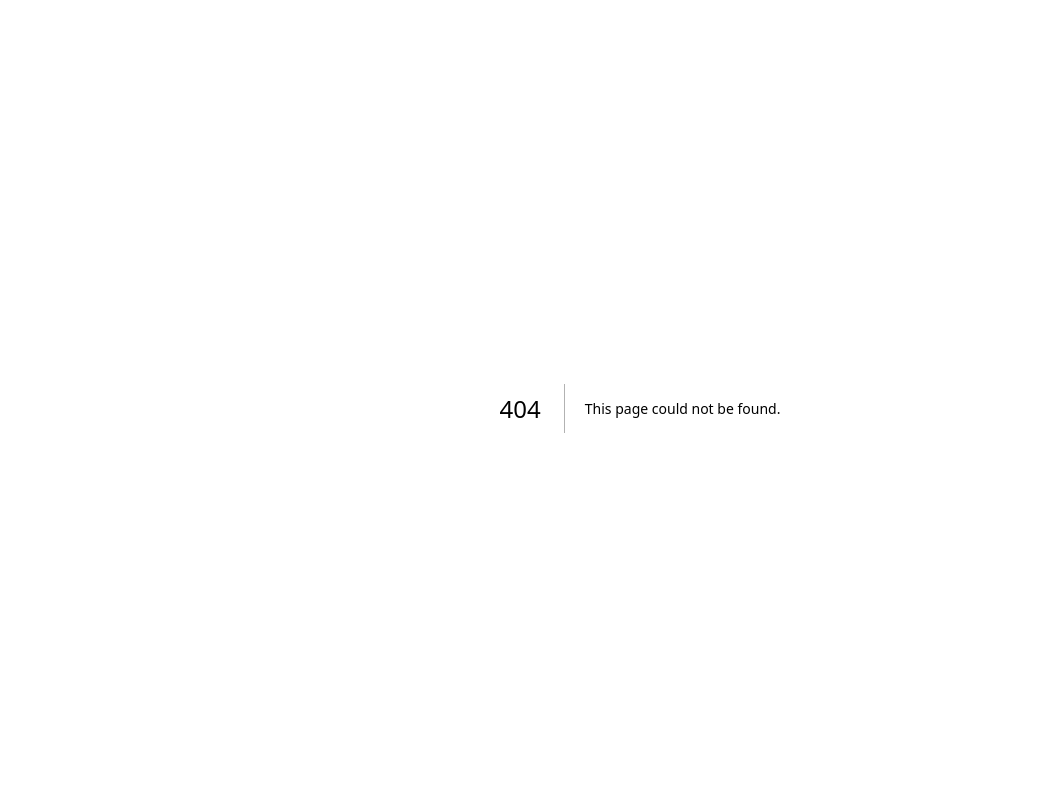
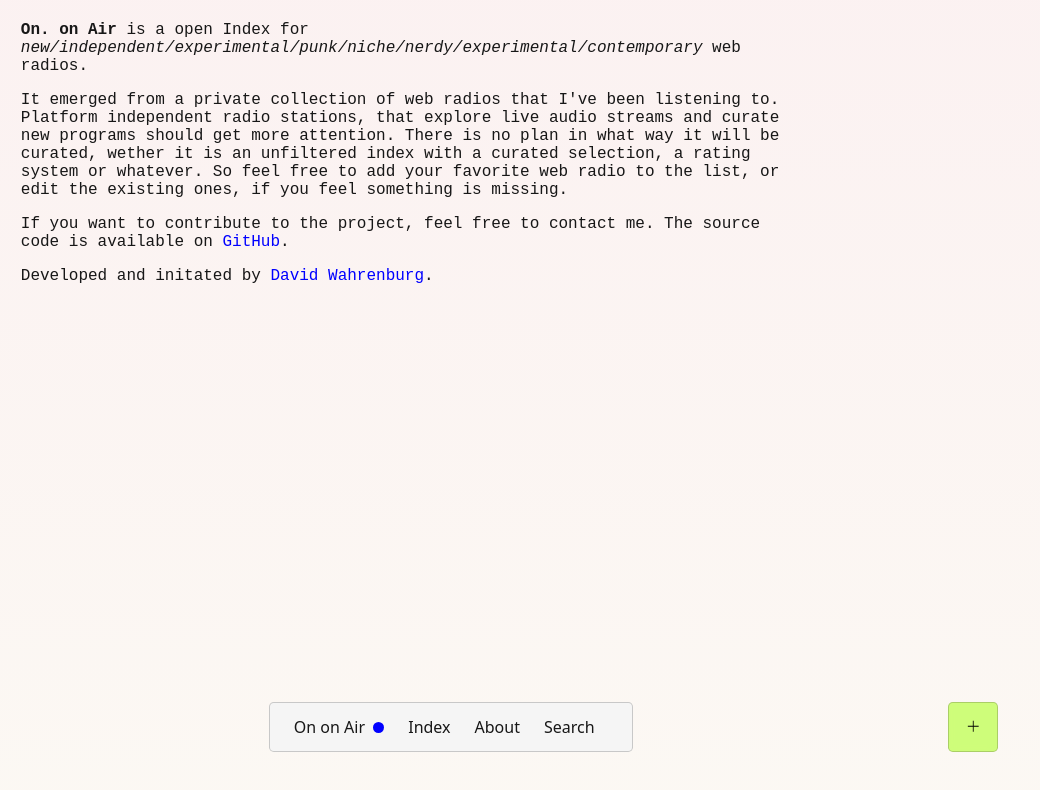
Before and after one commit to schnavy/on-on-air, a Next.js app: page /about in a window 1280 px wide. Before the commit this address had no page. Shown: the top 790 px of the page, without its empty margins (0-1040 px from the left). Built offline with nearby package versions, Linux system fonts and the light colour scheme.

Commit message:
add about, styling

```diff
--- a/package.json
+++ b/package.json
@@ -14,6 +14,7 @@
     "@auth/prisma-adapter": "^2.7.2",
     "@prisma/client": "^5.21.1",
     "eslint-plugin-react": "^7.37.2",
+    "marked": "^14.1.3",
     "next": "15.0.1",
     "next-auth": "^5.0.0-beta.25",
     "nodemailer": "^6.9.15",
--- /dev/null
+++ b/public/static-content/about.md
@@ -0,0 +1,15 @@
+**On. on Air** is a open Index for _new/independent/experimental/punk/niche/nerdy/experimental/contemporary_ web radios.
+
+
+It emerged from a private collection of web radios that I've been listening to.
+Platform independent radio stations, that explore live audio streams and curate new programs should get more attention.
+There is no plan in what way it will be curated, wether it is an unfiltered index with a curated selection, a rating
+system or whatever.
+So feel free to add your favorite web radio to the list, or edit the existing ones, if you feel something is missing.
+
+
+If you want to contribute to the project, feel free to contact me. The source code is available
+on [GitHub](https://www.github.com/schnavy/on-on-air).
+
+
+Developed and initated by [David Wahrenburg](https://davidwahrenburg.de).
--- /dev/null
+++ b/src/app/about/about.module.scss
@@ -0,0 +1,4 @@
+.aboutPage{
+  padding: var(--spacing-md);
+  max-width: 50rem;
+}
--- /dev/null
+++ b/src/app/about/page.tsx
@@ -0,0 +1,19 @@
+import React from "react";
+import fs from "fs/promises";
+import path from "path";
+import { marked } from "marked";
+import styles from "./about.module.scss";
+
+const About: React.FC = async () => {
+    const filePath = path.join(process.cwd(), "public/static-content/about.md");
+    const markdown = await fs.readFile(filePath, "utf8");
+    const aboutHTML = marked(markdown);
+
+    return (
+        <div className={styles.aboutPage}>
+                <div dangerouslySetInnerHTML={{ __html: aboutHTML }} />
+        </div>
+    );
+};
+
+export default About;
--- a/src/app/globals.scss
+++ b/src/app/globals.scss
@@ -1,26 +1,30 @@
 :root {
   --background: #ffffff;
-  --background-gradient: linear-gradient(180deg, rgba(247, 238, 226, 0.3), rgba(236, 187, 187, 0.3));
+  --background-light: #f5f5f5;
+  --background-gradient: linear-gradient(0deg, rgba(247, 238, 226, 0.4), rgba(236, 187, 187, 0.2));
   --foreground: #171717;
+  --foreground-light: #141415;
   --muted-color: rgba(23, 23, 23, 0.2);
   --muted-text-color: rgba(23, 23, 23, 0.4);
-  --border-radius: 4px;
+
+  --border-radius: .3rem;
+  --spacing-xs: 0.5rem;
   --spacing-sm: 0.5rem;
   --spacing-md: 0.8rem;
   --spacing-lg: 1.5rem;
   --spacing-xl: 3rem;
   --padding-item: 0.1rem 0.3rem;
-  --gap-small: 0.2rem;
 }
 
 @media (prefers-color-scheme: dark) {
   :root {
     --background: #0a0a0a;
+    --background-light: #242426;
     --background-gradient: var(--background);
     --foreground: #ededed;
+    --foreground-light: #eaeaea;
     --muted-color: rgba(237, 237, 237, 0.4);
     --muted-text-color: rgba(237, 237, 237, 0.5);
-
   }
 }
 
@@ -47,8 +51,12 @@ body {
 }
 
 a {
-  color: inherit;
+  color: blue;
   text-decoration: none;
+}
+
+p {
+  margin-bottom: 1rem;
 }
 
 .clickable {
@@ -62,5 +70,5 @@ a {
 }
 
 .loading {
-  visibility: hidden;
+  opacity: 0;
 }
--- a/src/app/layout.tsx
+++ b/src/app/layout.tsx
@@ -1,5 +1,8 @@
 import type {Metadata} from "next";
 import "./globals.scss";
+import FloatingMenu from "@/components/FloatingMenu/FloatingMenu";
+import SubmissionForm from "@/components/SubmissionForm/SubmissionForm";
+import React from "react";
 
 export const metadata: Metadata = {
     title: "On on Air",
@@ -14,7 +17,11 @@ export default function RootLayout({
     return (
         <html lang="en">
         <body>
-        {children}
+        <main>
+            {children}
+        </main>
+        <FloatingMenu/>
+        <SubmissionForm/>
         </body>
         </html>
     );
--- a/src/app/page.tsx
+++ b/src/app/page.tsx
@@ -1,7 +1,5 @@
-import SubmissionForm from "../components/SubmissionForm/SubmissionForm";
 import React from "react";
 import RadioTable from "@/components/RadioTable/RadioTable";
-import FloatingMenu from "../components/FloatingMenu/FloatingMenu";
 
 const Home: React.FC = async () => {
     const radiosResponse = await fetch(process.env.BASE_URL + "/api/get-radios-with-relations");
@@ -13,10 +11,6 @@ const Home: React.FC = async () => {
                 <div>
                     <RadioTable radios={radios}/>
                 </div>
-                <br/>
-                <FloatingMenu/>
-                <SubmissionForm/>
-                <br/>
             </main>
         </div>
     );
--- a/src/components/FloatingMenu/FloatingMenu.module.scss
+++ b/src/components/FloatingMenu/FloatingMenu.module.scss
@@ -4,7 +4,8 @@
   bottom: var(--spacing-xl);
   border-radius: var(--border-radius);
   left: 10vw;
-  background-color: white;
+  background-color: var(--background-light);
+  color: var(--foreground);
   height: var(--spacing-xl);
   border: 1px groove var(--muted-color);
 
@@ -13,8 +14,13 @@
   flex-direction: row;
   gap: var(--spacing-lg);
   align-items: center;
+  transition: opacity 200ms ease;
 
-  .circle{
+  a {
+    color: var(--foreground);
+  }
+
+  .circle {
     display: inline-block;
     width: .7rem;
     height: .7rem;
@@ -23,4 +29,44 @@
     margin-left: var(--spacing-sm);
   }
 
+
+  .searchContainer {
+    display: flex;
+    align-items: center;
+
+    #search-clear {
+      display: none;
+    }
+
+    input[type="search"] {
+      appearance: none;
+      all: unset;
+      width: 4rem;
+      transition: width 0.2s ease;
+
+      &::placeholder {
+        color: var(--foreground);
+        opacity: 1;
+      }
+
+      &:focus {
+        width: 20rem;
+
+        &::placeholder {
+          opacity: .3;
+        }
+      }
+    }
+
+    input[type="search"]::-webkit-search-decoration,
+    input[type="search"]::-webkit-search-cancel-button,
+    input[type="search"]::-webkit-search-results-button,
+    input[type="search"]::-webkit-search-results-decoration {
+      -webkit-appearance: none;
+    }
+  }
+
+  .clearIcon {
+    cursor: pointer;
+  }
 }
--- a/src/components/FloatingMenu/FloatingMenu.tsx
+++ b/src/components/FloatingMenu/FloatingMenu.tsx
@@ -2,39 +2,53 @@
 
 import {useEffect, useState} from 'react';
 import styles from './FloatingMenu.module.scss';
+import Link from "next/link";
+import {VscClose} from "react-icons/vsc";
 
 const FloatingMenu = () => {
-    // Generate a random left position between 0 and 50vw
-    const [leftPosition, setLeftPosition] = useState('10vw'); // Initial default position
+    const [leftPosition, setLeftPosition] = useState('10vw');
     const [loading, setLoading] = useState(true);
+    const [searchText, setSearchText] = useState('');
 
     useEffect(() => {
-        const randomLeft = Math.floor(Math.random() * 50); // Generate a random value between 0 and 50
+        const randomLeft = Math.floor(Math.random() * 30);
         setLeftPosition(`${randomLeft}vw`);
         setLoading(false);
     }, []);
+
+    const handleClearSearch = () => {
+        setSearchText('');
+    };
 
     return (
         <nav className={styles.floatingNav + " " + (loading ? "loading" : "loaded")}
              style={{left: leftPosition}}>
             <div>
-                <a href="" className={styles.link}>
+                <Link href="/" className={styles.link}>
                     On on Air<span className={styles.circle}></span>
-                </a>
+                </Link>
             </div>
             <div>
-                <a href="" className={styles.link}>
+                <Link href="/" className={styles.link}>
                     Index
-                </a>
+                </Link>
             </div>
             <div>
-                <a href="" className={styles.link}>
+                <Link href="/about" className={styles.link}>
                     About
-                </a>
+                </Link>
             </div>
-            <div>
-                <input type={"search"} className={styles.search} placeholder={"Search"}>
-                </input>
+            <div className={styles.searchContainer}>
+                <input
+                    type="search"
+                    className={styles.search}
+                    placeholder="Search"
+                    value={searchText}
+                    onChange={(e) => setSearchText(e.target.value)}
+                />
+                {searchText && (
+                    <VscClose className={styles.clearIcon} onClick={handleClearSearch}/>
+                )}
             </div>
         </nav>
     );
--- a/src/components/RadioTable/RadioTable.module.scss
+++ b/src/components/RadioTable/RadioTable.module.scss
@@ -22,9 +22,10 @@
           flex-wrap: wrap;
           justify-content: flex-start;
           align-items: center;
-          gap: var(--gap-small);
+          gap: var(--spacing-xs);
 
           .genreItem, .tagItem {
+            font-size: .875rem;
             padding: var(--padding-item);
             background-color: rgba(var(--tagBGColor), 0.3); /* 50% opacity */
             transition: background-color 0.1s ease;
--- a/src/components/SubmissionForm/SubmissionForm.module.scss
+++ b/src/components/SubmissionForm/SubmissionForm.module.scss
@@ -1,22 +1,34 @@
-.addBottonContainer {
+.addButtonContainer {
   position: fixed;
   bottom: var(--spacing-xl);
   border-radius: var(--border-radius);
   right: 10vw;
-  background-color: #BBFF46;
+  backdrop-filter: blur(5px);
+  background-color: rgba(187, 255, 70, .7);
   border: 1px groove var(--muted-color);
+  color: black;
+  transition: opacity 200ms ease;
 
-
-  .addBotton {
+  .addButton {
     appearance: none;
     width: var(--spacing-xl);
     height: var(--spacing-xl);
     border: none;
-    background-color: #BBFF46;
     border-radius: var(--border-radius);
     display: flex;
     align-items: center;
+    background-color: transparent;
     justify-content: center;
     cursor: pointer;
+    color: black;
+
+    &:hover {
+      background-color: rgba(187, 255, 70, 1);
+    }
+  }
+
+  .open {
+    padding: var(--spacing-sm);
+    background-color: rgba(187, 255, 70, 1);
   }
 }
--- a/src/components/SubmissionForm/SubmissionForm.tsx
+++ b/src/components/SubmissionForm/SubmissionForm.tsx
@@ -1,7 +1,7 @@
 "use client";
-import React, {useState} from "react";
+import React, {useState, useEffect} from "react";
 import {VscAdd, VscClose} from "react-icons/vsc";
-import styles from "./SubmissionForm.module.scss"
+import styles from "./SubmissionForm.module.scss";
 
 interface SubmissionData {
     title: string;
@@ -11,8 +11,17 @@ interface SubmissionData {
 
 const SubmissionForm = () => {
     const [data, setData] = useState<SubmissionData>({title: "", description: "", url: ""});
-    const [submitted, setSubmitted] = useState(false)
-    const [open, setOpen] = useState(false)
+    const [submitted, setSubmitted] = useState(false);
+    const [open, setOpen] = useState(false);
+    const [rightPosition, setRightPosition] = useState("10vw");
+    const [loading, setLoading] = useState(true);
+
+    useEffect(() => {
+        // Generate a random value between 0 and 50 for the right position
+        const randomRight = Math.floor(Math.random() * 50);
+        setRightPosition(`${randomRight}vw`);
+        setLoading(false);
+    }, [open]); // Re-run when the form is opened
 
     const handleSubmit = async (event: React.FormEvent) => {
         event.preventDefault();
@@ -36,12 +45,16 @@ const SubmissionForm = () => {
             alert("Failed to add title");
         }
     };
+
     return (
-        <div className={styles.addBottonContainer}>
-            {!open ? <button className={styles.addBotton} onClick={() => setOpen(true)}>
+        <div className={styles.addButtonContainer + " " + (loading ? "loading" : "loaded")}
+             style={{right: rightPosition}}>
+            {!open ? (
+                <button className={styles.addButton} onClick={() => setOpen(true)}>
                     <VscAdd/>
-                </button> :
-                (<>
+                </button>
+            ) : (
+                <div className={styles.open}>
                     <button onClick={() => setOpen(false)}><VscClose/></button>
                     {submitted ? <div>Thanks for your Submission</div> : <p>Neues Radio hinzufügen:</p>}
                     <form onSubmit={handleSubmit}>
@@ -77,10 +90,10 @@ const SubmissionForm = () => {
                         <br/>
                         <input type="submit" value="Submit"/>
                     </form>
-                    </>
+                </div>
             )}
         </div>
-    )
+    );
 };
 
 export default SubmissionForm;
```
Also changed, not shown: 1 other file (tests, documents, lock files or other folders). Lines whose indentation alone changed are shown as unchanged.
